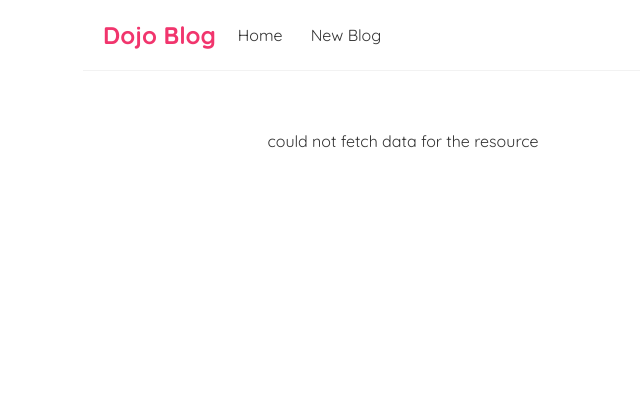
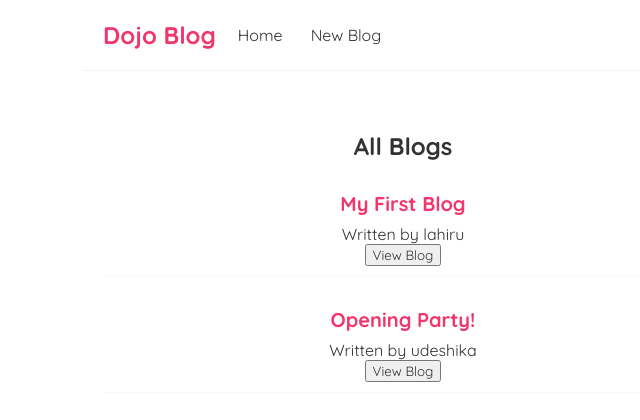
Before and after one commit to LahiruWanigasooriya/Utube_Tutorials, a React (Create React App) app in the folder NetNinjaReact/dojo-blog/: page / in a window 1280 px wide. Shown: the top 420 px of the page, without its empty margins (237-877 px from the left). Built offline with nearby package versions, Linux system fonts and the light colour scheme; no server answers; data requests are answered from the project's data file.

Commit message:
custom hooks created

```diff
--- a/NetNinjaReact/dojo-blog/src/Home.js
+++ b/NetNinjaReact/dojo-blog/src/Home.js
@@ -1,33 +1,10 @@
 import React from 'react'
-import { useState, useEffect } from 'react'
 import BlogList from './BlogList';
+import useFetch from './useFetch';
 
 export const Home = () => {
 
-  const [blogs, setBlogs] = useState(null);
-  const [isLoading, setIsLoading] = useState(true);
-  const [error, setError] = useState(null);
-
-  useEffect(() => {
-    setTimeout(() => {
-      fetch('http://localhost:8000/blogssss')
-        .then(res => {
-          if (!res.ok) {
-            throw Error('could not fetch data for the resource');
-          }
-          return res.json();
-        })
-        .then(data => {
-          setBlogs(data);
-          setIsLoading(false);
-          setError(null);
-        })
-        .catch(err => {
-          setError(err.message);
-          setIsLoading(false);
-        })
-    }, 1000);
-  }, []);
+ const {data:blogs,isLoading,error} = useFetch('http://localhost:8000/blogs');
 
   return (
     <div className="home">
--- /dev/null
+++ b/NetNinjaReact/dojo-blog/src/useFetch.js
@@ -0,0 +1,34 @@
+import { useState, useEffect } from 'react';
+
+const useFetch = (url) => {
+  const [data, setData] = useState(null);
+  const [isLoading, setIsLoading] = useState(true);
+  const [error, setError] = useState(null);
+  // in here use 'data' instead of 'blogs' cuz we can use commonly when it is 'data'
+
+  useEffect(() => {
+    setTimeout(() => {
+      fetch(url)
+      .then(res => {
+        if (!res.ok) { // error coming back from server
+          throw Error('could not fetch the data for that resource');
+        }
+        return res.json();
+      })
+      .then(data => {
+        setIsLoading(false);
+        setData(data);
+        setError(null);
+      })
+      .catch(err => {
+        // auto catches network / connection error
+        setIsLoading(false);
+        setError(err.message);
+      })
+    }, 1000);
+  }, [url])
+
+  return { data, isLoading, error };
+}
+
+export default useFetch;
```
